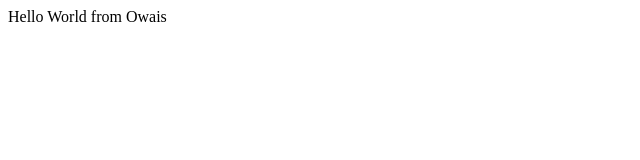
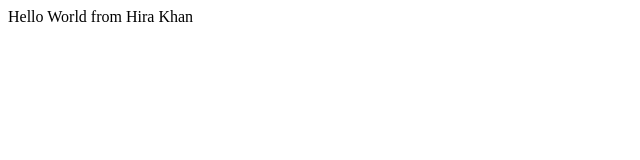
Before and after one commit to owais-ashraf/Bootcamp, a plain HTML site: page index.html in a window 1280 px wide. Shown: the full height of the page, 0-640 px from the left. Drawn offline with Linux system fonts and the light colour scheme.

Commit message:
name changed by Hira Khan

```diff
--- a/index.html
+++ b/index.html
@@ -6,6 +6,6 @@
     <title>Bootcamp Practice</title>
 </head>
 <body>
-    <div>Hello World from Owais</div>
+    <div>Hello World from Hira Khan</div>
 </body>
 </html>
```
